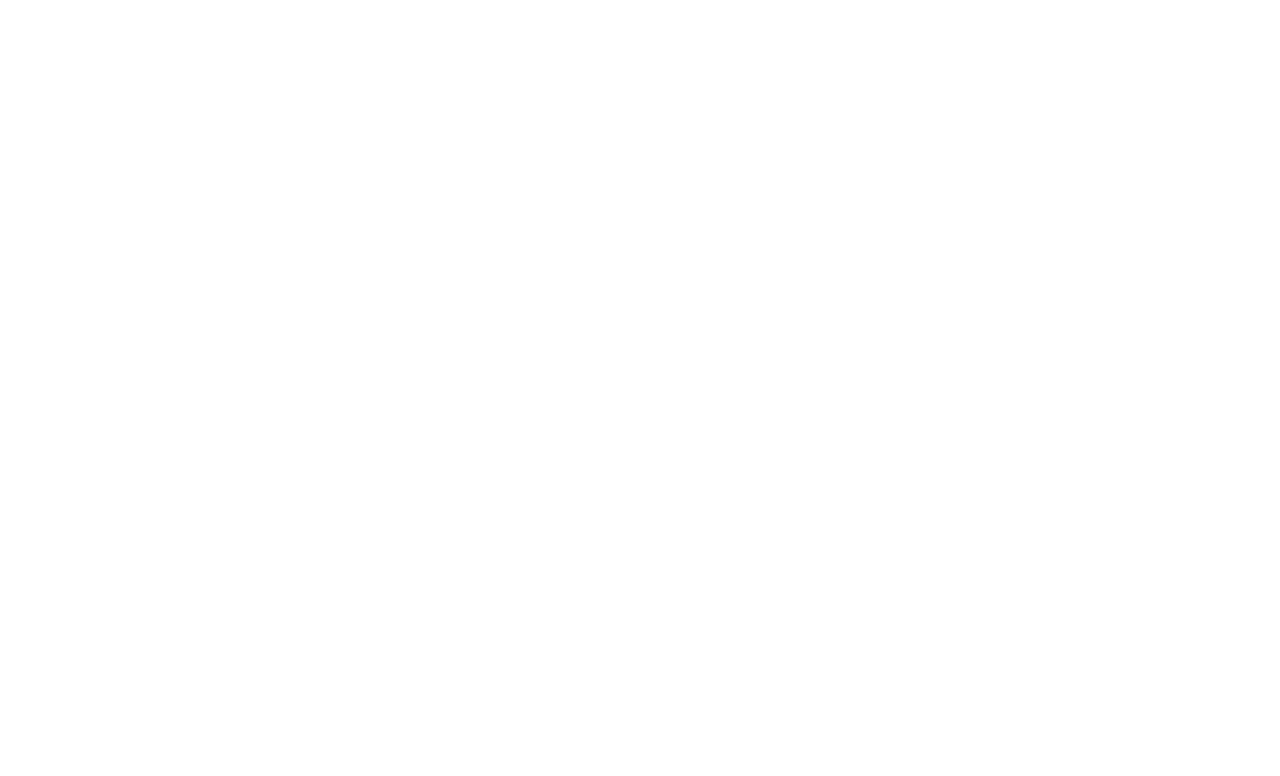
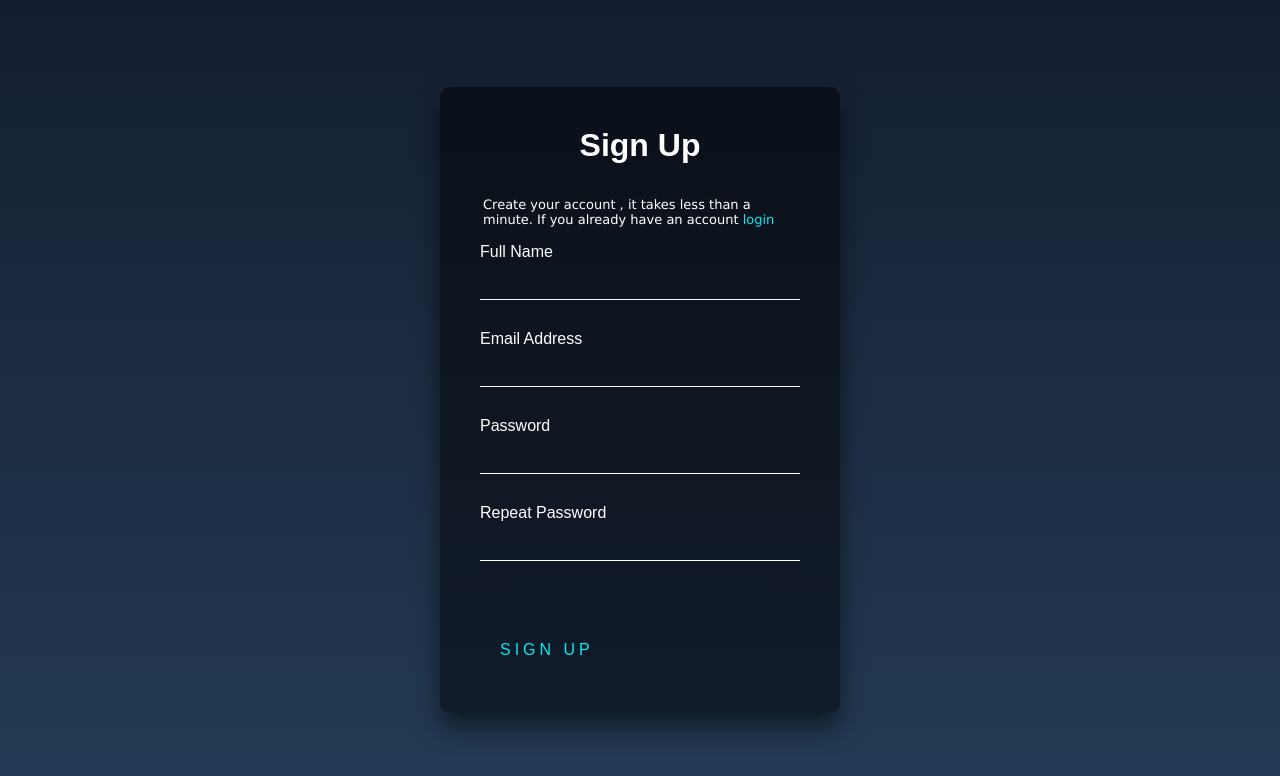
Before and after one commit to mahmudft/FE_Bootcamp_CSS_HTML, a plain HTML site: page css_ders_6/signup.html in a window 1280 px wide. Drawn offline with Linux system fonts and the light colour scheme.

Commit message:
commit_media_query

```diff
--- a/css_ders_6/index.css
+++ b/css_ders_6/index.css
@@ -4,6 +4,10 @@
     font-family: 'Lunasima', sans-serif;
     padding: 0px;
     margin: 0px;
+}
+
+a {
+ text-decoration: none;
 }
 
 /* li {
@@ -42,6 +46,10 @@ h1 {
     color: purple;
 }
 
+.burger_menu{
+    display: none;
+}
+
 h1::first-letter {
     color: red;
     font-size: 36px;
@@ -60,7 +68,7 @@ section {
     flex-direction: row;
 }
 
-aside {
+.aside_bar {
     display: flex;
     flex-direction: column;
     background-color: whitesmoke;
@@ -70,13 +78,13 @@ aside {
     min-width: 15rem;
 }
 
-aside a {
+.aside_bar a {
     /* border: 1px solid lightsteelblue; */
     padding-left: 20px;
 
 }
 
-aside a:hover {
+.aside_bar a:hover {
     background-color: lightseagreen;
     color: white;
     cursor: pointer;
@@ -124,6 +132,10 @@ ul li {
     gap: 20px;
 }
 
+.sidebar_burger{
+    display: none;
+}
+
 .end_group {
     display: flex;
     flex-direction: row;
@@ -145,8 +157,80 @@ footer {
     min-height: 4rem;
 }
 
-@media (min-width: 380px) and (max-width: 660px) {}
+@media (min-width: 330px) and (max-width: 660px) {
 
-@media (min-width: 660px) and (max-width: 980px) {}
+
+
+    nav  * {
+        display: none;
+    }
+
+    section > .aside_bar:first-child {
+        display: none;
+    }
+
+
+    .burger_menu {
+        display: inline;
+    }
+/*
+    .burger_menu:hover{
+        display: flex;
+        flex-direction: row;
+    } */
+
+    .sidebar_burger{
+        display: flex;
+        margin-top: 20px;
+        gap: 2%;
+        flex-direction: column;
+        line-height: 20px;
+        width: max-content;
+        padding-left: 10px;
+    }
+
+
+    .sidebar_burger  a:hover, h1:hover{
+        background-color: lightseagreen;
+        cursor: pointer;
+        color: white;
+        box-shadow: 10px 5px 5px yellowgreen;
+        font-size: 1.4rem;
+
+    }
+
+    section {
+        height: calc(100vh - (4rem + 5vh + 15px));
+    }
+
+    nav {
+        height: 20px;
+        /* min-height: 2vh; */
+    }
+
+    footer{
+        background-color: black;
+        color: white;
+    }
+
+
+
+
+    /* nav > h1::before {
+        content: "Content";
+    } */
+
+}
+
+@media (min-width: 660px) and (max-width: 980px) {
+    section > aside:first-child {
+        display: none;
+    }
+    footer{
+        background-color: darkorange;
+    }
+}
 
 @media (min-width: 980px) and (max-width: 1800px) {}
+
+@media print {}
--- /dev/null
+++ b/css_ders_6/signup.css
@@ -0,0 +1,107 @@
+html {
+    height: 100%;
+}
+
+body {
+    margin: 0;
+    padding: 0;
+    font-family: sans-serif;
+    background: linear-gradient(#141e30, #243b55);
+}
+
+.signup_box {
+    position: absolute;
+    top: 50%;
+    left: 50%;
+    width: 400px;
+    padding: 40px;
+    transform: translate(-50%, -50%);
+    background: rgba(0, 0, 0, .5);
+    box-sizing: border-box;
+    box-shadow: 0 15px 25px rgba(0, 0, 0, .5);
+    border-radius: 10px;
+}
+
+.signup_box h1 {
+    margin: 0 0 30px;
+    padding: 0;
+    color: white;
+    text-align: center;
+}
+.signup_box  p{
+    color: white;
+    font-size: 13px;
+    font-family: 'Lucida Sans', 'Lucida Sans Regular', 'Lucida Grande', 'Lucida Sans Unicode', Geneva, Verdana, sans-serif;
+    padding: 3px;
+
+}
+.signup_box a{
+    text-decoration: none;
+    color: #03e9f4;
+}
+
+
+.signup_box .user-box {
+    position: relative;
+}
+
+.signup_box .user-box input {
+    width: 100%;
+    padding: 10px 0;
+    font-size: 16px;
+    color: white;
+    margin-bottom: 30px;
+    border: none;
+    border-bottom: 1px solid white;
+    outline: none;
+    background: transparent;
+}
+
+/* .signup_box .user-box label {
+    position: absolute;
+    top: 0;
+    left: 0;
+    padding: 10px 0;
+    font-size: 16px;
+    color: white;
+    pointer-events: none;
+    transition: .5s;
+} */
+.signup_box .user-box label {
+    color: white;
+    font-size: 16px;
+    padding: 10px 0;
+
+}
+
+.signup_box .user-box input:focus ~ label,
+.signup_box .user-box input:valid ~ label {
+    top: -20px;
+    left: 0;
+    color: #03e9f4;
+    font-size: 16px;
+}
+
+.signup_box form a {
+    position: relative;
+    display: inline-block;
+    padding: 10px 20px;
+    color: #03e9f4;
+    font-size: 16px;
+    text-decoration: none;
+    text-transform: uppercase;
+    overflow: hidden;
+    transition: .5s;
+    margin-top: 40px;
+    letter-spacing: 4px;
+}
+
+.signup_box a:hover {
+    background: #03e9f4;
+    color: white;
+    border-radius: 5px;
+    box-shadow: 0 0 5px #03e9f4,
+                0 0 25px #03e9f4,
+                0 0 50px #03e9f4,
+                0 0 100px #03e9f4;
+}
--- a/css_ders_6/signup.html
+++ b/css_ders_6/signup.html
@@ -0,0 +1,44 @@
+<!DOCTYPE html>
+<html lang="en">
+
+<head>
+    <meta charset="UTF-8">
+    <meta http-equiv="X-UA-Compatible" content="IE=edge">
+    <meta name="viewport" content="width=device-width, initial-scale=1.0">
+    <link rel="stylesheet" href="signup.css">
+    <title>Sign Up</title>
+</head>
+
+<body>
+    <div class="signup_box">
+        <h1>Sign Up</h1>
+        <p>Create your account , it takes less than a minute. If you already have an account
+            <a href="login.html">login</a>
+        </p>
+        <form>
+            <div class="user-box">
+                <label for="fullname">Full Name</label>
+                <input type="text" name="name" id="name" minlength="8" required>
+            </div>
+            <div class="user-box">
+                <label for="email">Email Address</label>
+                <input type="email" name="" id="">
+            </div>
+            <div class="user-box">
+                <label for="password">Password</label>
+                <input type="password" name="" id="" minlength="8" required>
+            </div>
+            <div class="user-box">
+                <label for="password"> Repeat Password</label>
+                <input type="password" name="" id="" minlength="8">
+            </div>
+            <a href="#"> Sign Up</a>
+            <span></span>
+            <span></span>
+
+
+        </form>
+    </div>
+</body>
+
+</html>
```
Also changed, not shown: css_ders_6/index.html (+13 -2 lines), css_ders_6/burger.svg (added).
